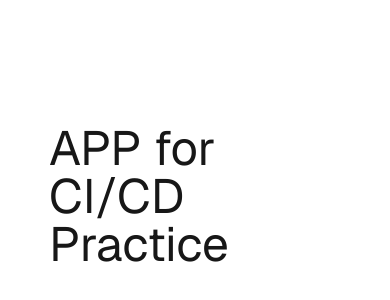
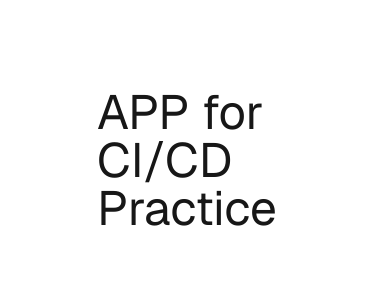
Before and after one commit to Wolf1610/next-app-cicd-prac, a Next.js app: page / in a window 390 px wide. Shown: the part 162-462 px from the top of the page. Built offline with nearby package versions, Linux system fonts and the light colour scheme.

Commit message:
edited script and page

```diff
--- a/src/app/page.tsx
+++ b/src/app/page.tsx
@@ -2,12 +2,22 @@ import Image from "next/image";
 
 export default function Home() {
   return (
-    <div className="grid grid-rows-[20px_1fr_20px] items-center justify-items-center min-h-screen p-8 pb-20 gap-16 sm:p-20 font-[family-name:var(--font-geist-sans)]">
+    <div className="grid grid-rows-[20px_1fr_20px] items-center justify-items-center min-h-screen p-10 pb-20  gap-16 sm:p-20 font-[family-name:var(--font-geist-sans)]">
       <main className="flex flex-col gap-[32px] row-start-2 items-center sm:items-start">
         <div className="px-4 py-2 border border-white/10">
-          <div><h1 className="text-5xl">APP for CI/CD Practice</h1></div>
-          <div><button className="px-4 py-2 bg-white/10 text-white">Click me</button></div>
-          <div><button className="px-4 py-2 bg-white/10 text-white">Click me</button></div>
+          <div className="p-10">
+            <h1 className="text-5xl">APP for CI/CD Practice</h1>
+          </div>
+          <div className="flex items-center justify-center py-5">
+            <button className="px-4 py-2 bg-white/10 text-white rounded-md hover:text-amber-300 cursor-pointer">
+              Click me 1
+            </button>
+          </div>
+          <div className="flex items-center justify-center py-5">
+            <button className="px-4 py-2 bg-white/10 text-white rounded-md hover:text-amber-300 cursor-pointer">
+              Click me 2
+            </button>
+          </div>
         </div>
       </main>
     </div>
```
Also changed, not shown: 1 other file (tests, documents, lock files or other folders).
